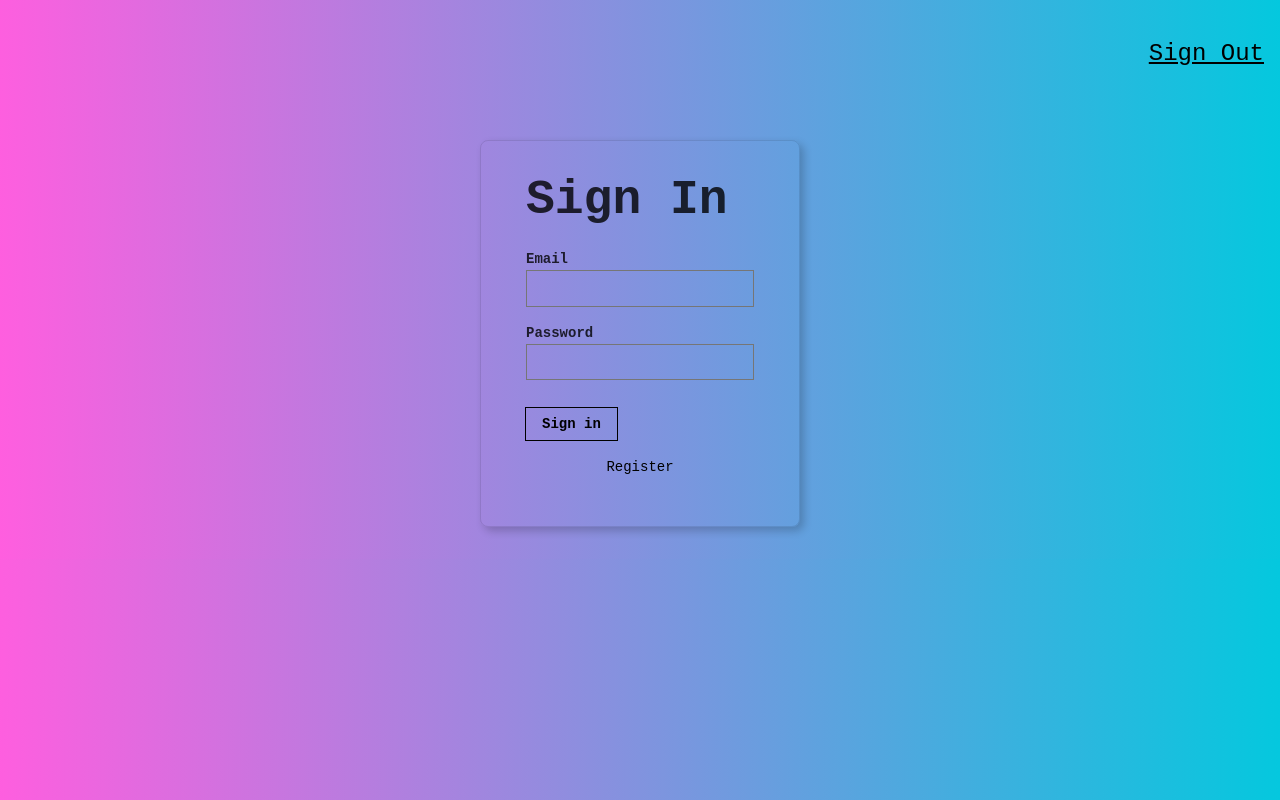
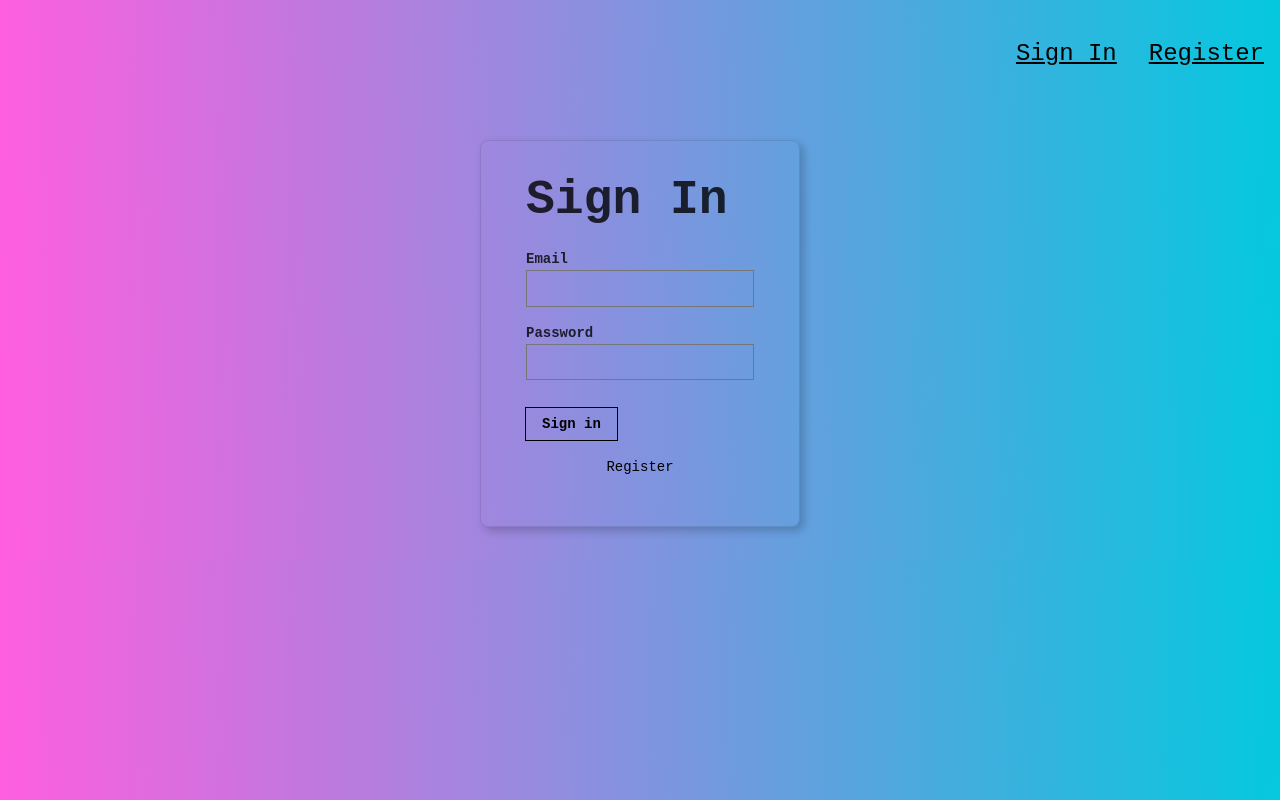
Before and after one commit to luisdaniel0/smart-face, a React (Vite) app in the folder smart-face/: page / in a window 1280 px wide. Built offline with nearby package versions, Linux system fonts and the light colour scheme.

Commit message:
fixed console errors

```diff
--- a/smart-face/src/App.jsx
+++ b/smart-face/src/App.jsx
@@ -13,8 +13,9 @@
 
   const [imageURL, setImageURL] = useState('')
   const [showImage, setShowImage] = useState(false); // keep track whether user has clicked detect button or not
-  const [box, setBox] = useState({})
-  const [route, setRoute] = useState('signin')
+  const [box, setBox] = useState({});
+  const [route, setRoute] = useState('signin');
+  const [isSignedin, setIsSignedIn] = useState(false);
 
 
   const calculateFaceLocation = (data) => {
@@ -93,12 +94,17 @@
   // }
 
   const onRouteChange = (route) => {
+    if (route === 'signout') {
+      setIsSignedIn(false)
+    } else if (route === 'home') {
+      setIsSignedIn(true);
+    }
     setRoute(route)
   }
 
   return (
     <>
-      <Navigation onRouteChange={onRouteChange} />
+      <Navigation isSignedin={isSignedin} onRouteChange={onRouteChange} />
       {route === 'home' ?
         <>
           <Logo />
--- a/smart-face/src/components/Register/Register.jsx
+++ b/smart-face/src/components/Register/Register.jsx
@@ -7,19 +7,19 @@
   <article className="br3 ba b--black-10 mv4 w-100 w-50-m w-25-l mw6 shadow-5 center">
 
     <main className="pa4 black-80">
-      <form className="measure ">
+      <div className="measure ">
         <fieldset id="sign_up" className="ba b--transparent ph0 mh0">
           <legend className="f1 fw6 ph0 mh0">Register</legend>
           <div className="mt3">
-            <label className="db fw6 lh-copy f6" for="name">Name</label>
+            <label className="db fw6 lh-copy f6" htmlFor="name">Name</label>
             <input className="pa2 input-reset ba bg-transparent hover-bg-black hover-white w-100" type="text" name="name"  id="name" />
               </div>
               <div className="mt3">
-            <label className="db fw6 lh-copy f6" for="email-address">Email</label>
+            <label className="db fw6 lh-copy f6" htmlFor="email-address">Email</label>
             <input className="pa2 input-reset ba bg-transparent hover-bg-black hover-white w-100" type="email" name="email-address"  id="email-address" />
           </div>
           <div className="mv3">
-            <label className="db fw6 lh-copy f6" for="password">Password</label>
+            <label className="db fw6 lh-copy f6" htmlFor="password">Password</label>
             <input className="b pa2 input-reset ba bg-transparent hover-bg-black hover-white w-100" type="password" name="password"  id="password" />
           </div>
 
@@ -28,7 +28,7 @@
           <input className="b ph3 pv2 input-reset ba b--black bg-transparent grow pointer f6 dib" type="submit" value="Register"/>
         </div>
 
-      </form>
+      </div>
           </main>
   </article>
 </>
--- a/smart-face/src/components/Signin/Signin.jsx
+++ b/smart-face/src/components/Signin/Signin.jsx
@@ -7,15 +7,15 @@
   <article className="br3 ba b--black-10 mv4 w-100 w-50-m w-25-l mw6 shadow-5 center">
 
     <main className="pa4 black-80">
-      <form className="measure ">
+      <div className="measure ">
         <fieldset id="sign_up" className="ba b--transparent ph0 mh0">
           <legend className="f1 fw6 ph0 mh0">Sign In</legend>
           <div className="mt3">
-            <label className="db fw6 lh-copy f6" for="email-address">Email</label>
+            <label className="db fw6 lh-copy f6" htmlFor="email-address">Email</label>
             <input className="pa2 input-reset ba bg-transparent hover-bg-black hover-white w-100" type="email" name="email-address"  id="email-address" />
           </div>
           <div className="mv3">
-            <label className="db fw6 lh-copy f6" for="password">Password</label>
+            <label className="db fw6 lh-copy f6" htmlFor="password">Password</label>
             <input className="b pa2 input-reset ba bg-transparent hover-bg-black hover-white w-100" type="password" name="password"  id="password" />
           </div>
 
@@ -23,11 +23,11 @@
         <div className="" onClick={() => onRouteChange('home')}>
           <input className="b ph3 pv2 input-reset ba b--black bg-transparent grow pointer f6 dib" type="submit" value="Sign in"/>
         </div>
-        <p onClick={()=>onRouteChange('register')} className="lh-copy mt3">
+        <p onClick={()=>onRouteChange('register')} className="lh-copy mt3 pointer">
           <a href="#0" className="f6 link dim black db">Register</a>
 
         </p>
-      </form>
+      </div>
           </main>
   </article>
 </>
--- a/smart-face/src/components/navigation/Navigation.jsx
+++ b/smart-face/src/components/navigation/Navigation.jsx
@@ -2,12 +2,22 @@
 import 'tachyons'
 
 
-const Navigation = ({ onRouteChange }) => {
-  return (
-    <nav style={{display: 'flex', justifyContent: 'flex-end'}}>
-      <p onClick={() => onRouteChange('signin')} className='f3 link dim black underline pa3 pointer'>Sign Out</p>
-    </nav>
-  )
+const Navigation = ({ onRouteChange, isSignedin }) => {
+  if (isSignedin) {
+      return(
+      <nav style={{display: 'flex', justifyContent: 'flex-end'}}>
+      <p onClick={() => onRouteChange('signout')} className='f3 link dim black underline pa3 pointer'>Sign Out</p>
+    </nav >
+      )
+  } else {
+    return(
+      <nav style={{display: 'flex', justifyContent: 'flex-end'}}>
+        <p onClick={() => onRouteChange('signin')} className='f3 link dim black underline pa3 pointer'>Sign In</p>
+        <p onClick={() => onRouteChange('register')} className='f3 link dim black underline pa3 pointer'>Register</p>
+      </nav>
+    )}
+
+
 }
 
 export default Navigation
```
